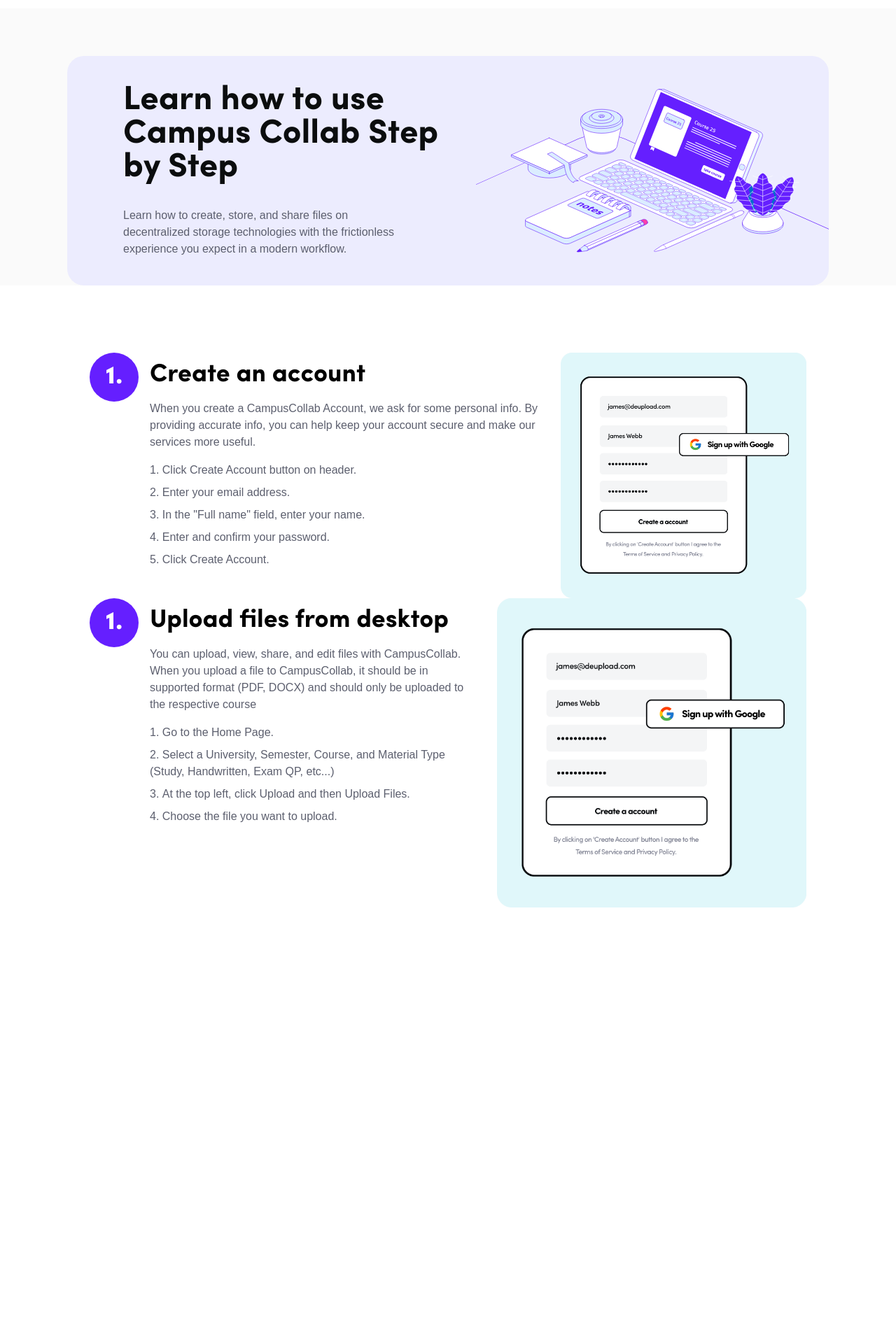
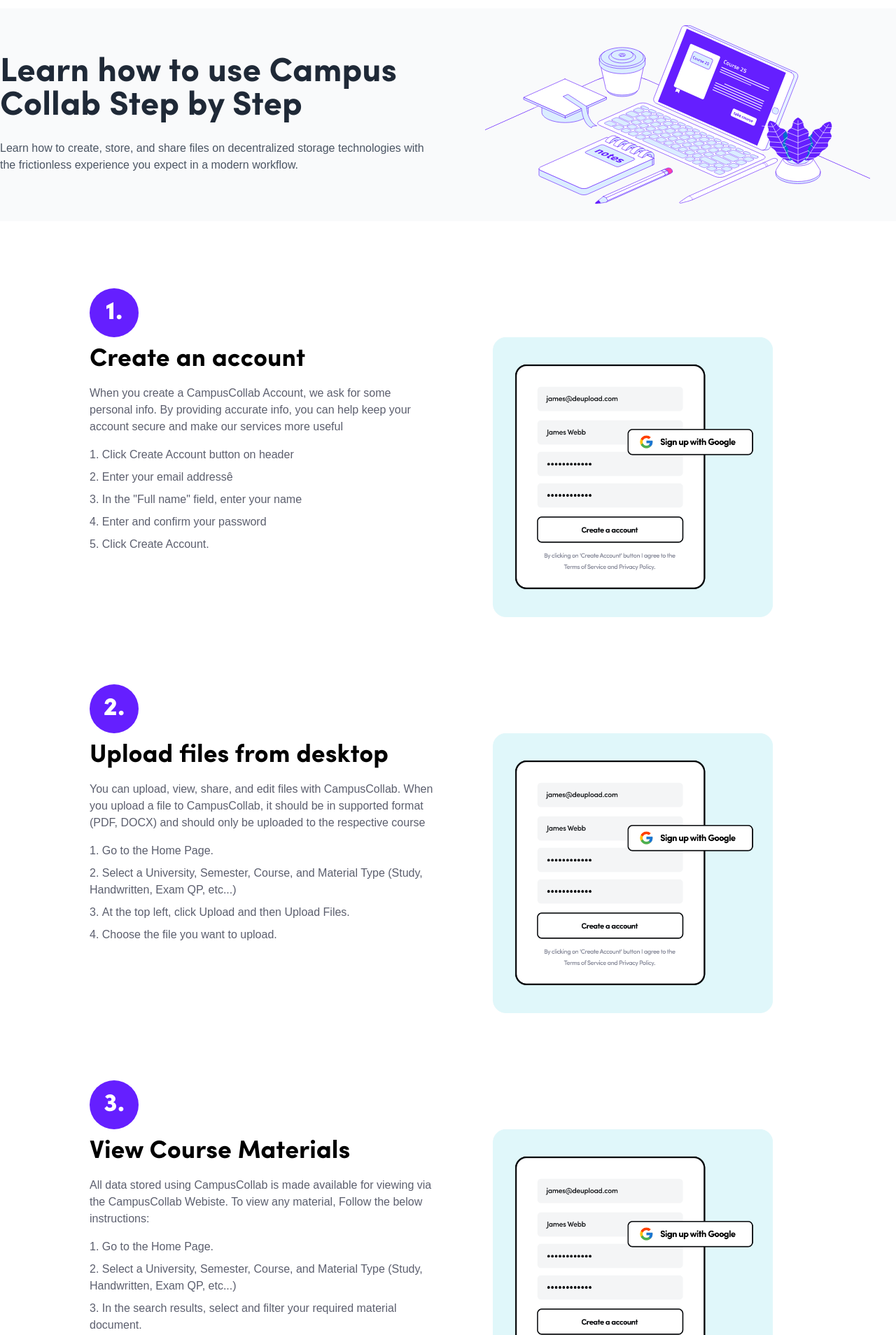
Before and after one commit to sai-vatturi/CampusCollab-Student-Material-Sharing, a React (Vite) app: page /userguide in a window 1280 px wide. Shown: the part 52-1960 px from the top of the page at 70% size. Before the commit the page ends 1349 px from the top, so only its background shows below. Built offline with nearby package versions, Linux system fonts and the light colour scheme; a web font is replaced by a local one.

Commit message:
Completed Materials UI Page

```diff
--- a/src/UserGuide.jsx
+++ b/src/UserGuide.jsx
@@ -2,108 +2,117 @@
 import Navbar from "./components/Navbar";
 import UserGuideImage from "./assets/bg-graphics/UserGuideImage.svg";
 import Guide1 from "./assets/stock/Guide1.png";
+import GuideCard from "./components/GuideCard";
+import Footer from "./components/Footer";
 
 const UserGuide = () => {
+    const guide1Data = {
+        guideNumber: 1,
+        title: "Create an account",
+        description:
+            "When you create a CampusCollab Account, we ask for some personal info. By providing accurate info, you can help keep your account secure and make our services more useful",
+        steps: [
+            "Click Create Account button on header",
+            "Enter your email addressê",
+            'In the "Full name" field, enter your name',
+            " Enter and confirm your password",
+            "Click Create Account.",
+        ],
+        image: Guide1,
+    };
+
+    const guide2Data = {
+        guideNumber: 2,
+        title: "Upload files from desktop",
+        description:
+            "You can upload, view, share, and edit files with CampusCollab. When you upload a file to CampusCollab, it should be in supported format (PDF, DOCX) and should only be uploaded to the respective course",
+        steps: [
+            "Go to the Home Page.",
+            "Select a University, Semester, Course, and Material Type (Study, Handwritten, Exam QP, etc...)",
+            "At the top left, click Upload and then Upload Files.",
+            "Choose the file you want to upload.",
+        ],
+        image: Guide1,
+    };
+
+    const guide3Data = {
+        guideNumber: 3,
+        title: "View Course Materials",
+        description:
+            "All data stored using CampusCollab is made available for viewing via the CampusCollab Webiste. To view any material, Follow the below instructions:",
+        steps: [
+            "Go to the Home Page.",
+            "Select a University, Semester, Course, and Material Type (Study, Handwritten, Exam QP, etc...)",
+            "In the search results, select and filter your required material document.",
+            "Click on view icon to view the website in an interactive document viewer.",
+        ],
+        image: Guide1,
+    };
+
+    const guide4Data = {
+        guideNumber: 4,
+        title: "Download Course Materials",
+        description:
+            "All data stored using CampusCollab is made available for viewing via the CampusCollab Webiste. To Download any material, Follow the below instructions:",
+        steps: [
+            "Go to the Home Page.",
+            "Select a University, Semester, Course, and Material Type (Study, Handwritten, Exam QP, etc...)",
+            "In the search results, select and filter your required material document.",
+            "Click on download icon to start downloading the file.",
+        ],
+        image: Guide1,
+    };
+
+    const guide5Data = {
+        guideNumber: 5,
+        title: "Share files to friends",
+        description:
+            "You can also share your files to your friends using a simple link. Click on share button and it will generate a link for others to open",
+        steps: [
+            "Hover over the file or folder you like to share)",
+            "Click the share icon at menu",
+            "Click generate icon for your file.",
+        ],
+        image: Guide1,
+    };
+
     return (
         <div className="font-sofia-pro">
             <Navbar />
             {/* Hero */}
-            <div className="bg-[#FAFAFA] w-full">
-                <br />
-                <br />
-                <div className="w-[85%] bg-[#ECECFE] py-10 rounded-3xl mx-auto mt-5 flex flex-col md:flex-row">
-                    <div className="my-auto ml-20 w-[50%]">
-                        <h2 className="text-5xl font-bold text-[#0B0D0E]">
+            <div className="bg-gray-50 w-full py-6">
+                <div className="container mx-auto px-4 lg:px-0">
+                    <div className="grid grid-cols-1 md:grid-cols-2 gap-8">
+                        <div className="my-auto">
+                            <h2 className="text-4xl lg:text-5xl font-bold text-gray-800">
                                 Learn how to use Campus Collab Step by Step
                             </h2>
-                        <p className="text-[#5C5F6E] font-sofia-pro mt-8 w-[80%]">
+                            <p className="text-gray-600 mt-4 lg:mt-6">
                                 Learn how to create, store, and share files on
                                 decentralized storage technologies with the
                                 frictionless experience you expect in a modern
                                 workflow.
                             </p>
                         </div>
-                    <br />
-                    <br />
-                    <div className="w-[50%] mx-auto my-auto">
+                        <div className="flex justify-center">
                             <img
                                 src={UserGuideImage}
                                 alt=""
-                            className="my-auto max-h-64"
+                                className="max-h-64"
                             />
                         </div>
                     </div>
                 </div>
-            <div className="w-[80%] mx-auto mt-24">
-                {/* Guide 1 */}
-                <div className="flex">
-                    <div>
-                        <div className="w-[70px] h-[70px] bg-[#651FFF] rounded-[50%] flex items-center justify-center text-4xl font-black text-white mr-4">
-                            1.
-                        </div>
-                    </div>
-
-                    <div className="flex flex-col pt-3 mr-8">
-                        <h2 className="text-4xl font-bold mb-4">
-                            Create an account
-                        </h2>
-                        <p className="text-[#5C5F6E] mb-4">
-                            When you create a CampusCollab Account, we ask for
-                            some personal info. By providing accurate info, you
-                            can help keep your account secure and make our
-                            services more useful.
-                        </p>
-                        <ol className="list-decimal list-inside space-y-2 text-[#5C5F6E]">
-                            <li>Click Create Account button on header.</li>
-                            <li>Enter your email address.</li>
-                            <li>In the "Full name" field, enter your name.</li>
-                            <li>Enter and confirm your password.</li>
-                            <li>Click Create Account.</li>
-                        </ol>
-                    </div>
-                    <div className="hidden md:block">
-                        <img src={Guide1} alt="" width="800px" />
-                    </div>
             </div>
 
             {/* Guide 1 */}
-                <div className="flex">
-                    <div>
-                        <div className="w-[70px] h-[70px] bg-[#651FFF] rounded-[50%] flex items-center justify-center text-4xl font-black text-white mr-4">
-                            1.
-                        </div>
-                    </div>
-
-                    <div className="flex flex-col pt-3 mr-8">
-                        <h2 className="text-4xl font-bold mb-4">
-                            Upload files from desktop
-                        </h2>
-                        <p className="text-[#5C5F6E] mb-4">
-                            You can upload, view, share, and edit files with
-                            CampusCollab. When you upload a file to
-                            CampusCollab, it should be in supported format (PDF,
-                            DOCX) and should only be uploaded to the respective
-                            course
-                        </p>
-                        <ol className="list-decimal list-inside space-y-2 text-[#5C5F6E]">
-                            <li>Go to the Home Page.</li>
-                            <li>
-                                {" "}
-                                Select a University, Semester, Course, and
-                                Material Type (Study, Handwritten, Exam QP,
-                                etc...)
-                            </li>
-                            <li>
-                                At the top left, click Upload and then Upload
-                                Files.
-                            </li>
-                            <li>Choose the file you want to upload.</li>
-                        </ol>
-                    </div>
-                    <div className="hidden md:block max-w-40px">
-                        <img src={Guide1} alt="" />
-                    </div>
-                </div>
+            <GuideCard {...guide1Data} />
+            <GuideCard {...guide2Data} />
+            <GuideCard {...guide3Data} />
+            <GuideCard {...guide4Data} />
+            <GuideCard {...guide5Data} />
+            <div className="mt-12">
+                <Footer />
             </div>
         </div>
     );
--- /dev/null
+++ b/src/components/GuideCard.jsx
@@ -0,0 +1,34 @@
+// GuideCard.js
+import React from "react";
+
+const GuideCard = ({ guideNumber, title, description, steps, image }) => {
+    return (
+        <div className="w-[80%] mx-auto mt-24">
+            <div>
+                <div className="w-[70px] h-[70px] bg-[#651FFF] rounded-[50%] flex items-center justify-center text-4xl font-black text-white mr-4">
+                    {guideNumber}.
+                </div>
+            </div>
+            <div className="flex h-[400px]">
+                <div className="flex flex-col pt-3 mr-8 md:w-[50%]">
+                    <h2 className="text-4xl font-bold mb-4">{title}</h2>
+                    <p className="text-[#5C5F6E] mb-4">{description}</p>
+                    <ol className="list-decimal list-inside space-y-2 text-[#5C5F6E]">
+                        {steps.map((step, index) => (
+                            <li key={index}>{step}</li>
+                        ))}
+                    </ol>
+                </div>
+                <div className="hidden md:block  md:w-[50%]">
+                    <img
+                        src={image}
+                        alt=""
+                        className="h-auto max-h-[400px] mx-auto my-auto"
+                    />
+                </div>
+            </div>
+        </div>
+    );
+};
+
+export default GuideCard;
```
Lines whose indentation alone changed are shown as unchanged.
